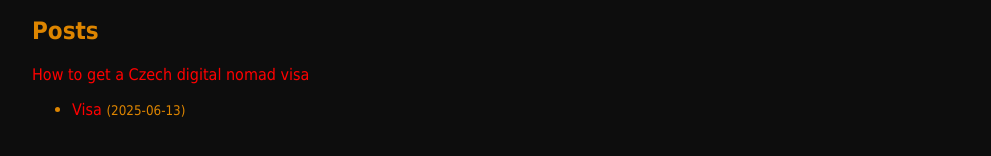
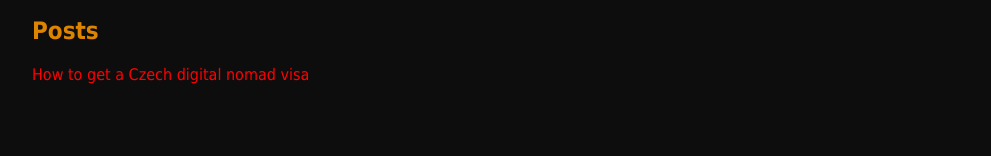
Before and after one commit to OllieHenry/OllieHenry.github.io, a Jekyll site: the page built from index.md, in a window 1280 px wide. Shown: the part 550-706 px from the top of the page, without its empty margins (128-1119 px from the left). Built offline with Jekyll 4.4.1, drawn with Linux system fonts in a browser that asks for light colours.

Commit message:
Correctly link visa post

```diff
--- a/_config.yml
+++ b/_config.yml
@@ -10,4 +10,4 @@
   input: GFM
 
 theme: null
-exclude: [Gemfile, Gemfile.lock, node_modules]
+exclude: [Gemfile, Gemfile.lock, node_modules, package.json, package-lock.json]
--- a/index.md
+++ b/index.md
@@ -40,13 +40,4 @@
 
 ## Posts
 
-<a href="/posts/visa.html">How to get a Czech digital nomad visa</a>
-
-<ul>
-  {% for post in site.posts %}
-    <li>
-      <a href="{{ post.url | relative_url }}">{{ post.title }}</a>
-      <small>({{ post.date | date: "%Y-%m-%d" }})</small>
-    </li>
-  {% endfor %}
-</ul>
+[How to get a Czech digital nomad visa](visa)
```
Also changed, not shown: 3 other files.
